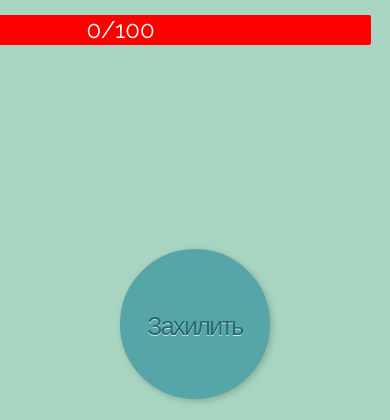
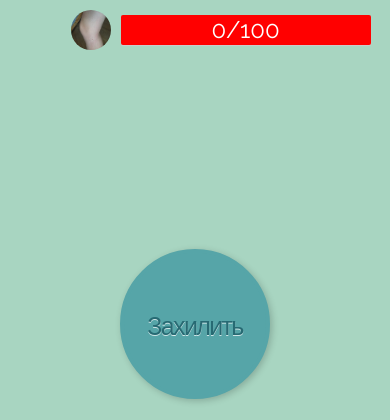
Before and after one commit to unoone/test, a PHP site: page /index.html in a window 390 px wide. Shown: the top 420 px of the page. Run offline with PHP 8.4, Linux system fonts and the light colour scheme; some libraries are stand-ins or nearby versions.

Commit message:
change 10

```diff
--- a/assets/css/preloader.css
+++ b/assets/css/preloader.css
@@ -56,7 +56,7 @@ h1 {
   margin: -75px 0 0 -75px;
   border-radius: 50%;
   border: 3px solid transparent;
-  border-top-color: #3498db;
+  border-top-color: green;
 
   -webkit-animation: spin 2s linear infinite; /* Chrome, Opera 15+, Safari 5+ */
   animation: spin 2s linear infinite; /* Chrome, Firefox 16+, IE 10+, Opera */
@@ -73,7 +73,7 @@ h1 {
   bottom: 5px;
   border-radius: 50%;
   border: 3px solid transparent;
-  border-top-color: #e74c3c;
+  border-top-color: #df9c9d;
 
   -webkit-animation: spin 3s linear infinite; /* Chrome, Opera 15+, Safari 5+ */
   animation: spin 3s linear infinite; /* Chrome, Firefox 16+, IE 10+, Opera */
@@ -88,7 +88,7 @@ h1 {
   bottom: 15px;
   border-radius: 50%;
   border: 3px solid transparent;
-  border-top-color: #f9c922;
+  border-top-color: #dc4a4a;
 
   -webkit-animation: spin 1.5s linear infinite; /* Chrome, Opera 15+, Safari 5+ */
   animation: spin 1.5s linear infinite; /* Chrome, Firefox 16+, IE 10+, Opera */
--- a/assets/css/progressBar.css
+++ b/assets/css/progressBar.css
@@ -166,3 +166,33 @@ div.control-area a:hover {
 /*----------------------------
 	The Demo Footer
 -----------------------------*/
+
+@media only screen and (max-width: 620px) {
+  .progress-button {
+    width: 400px;
+  }
+}
+
+@media only screen and (max-width: 550px) {
+  .progress-button {
+    width: 350px;
+  }
+}
+
+@media only screen and (max-width: 450px) {
+  .progress-button {
+    width: 280px;
+  }
+}
+
+@media only screen and (max-width: 390px) {
+  .progress-button {
+    width: 250px;
+  }
+}
+
+@media only screen and (max-width: 350px) {
+  .progress-button {
+    width: 200px;
+  }
+}
```
